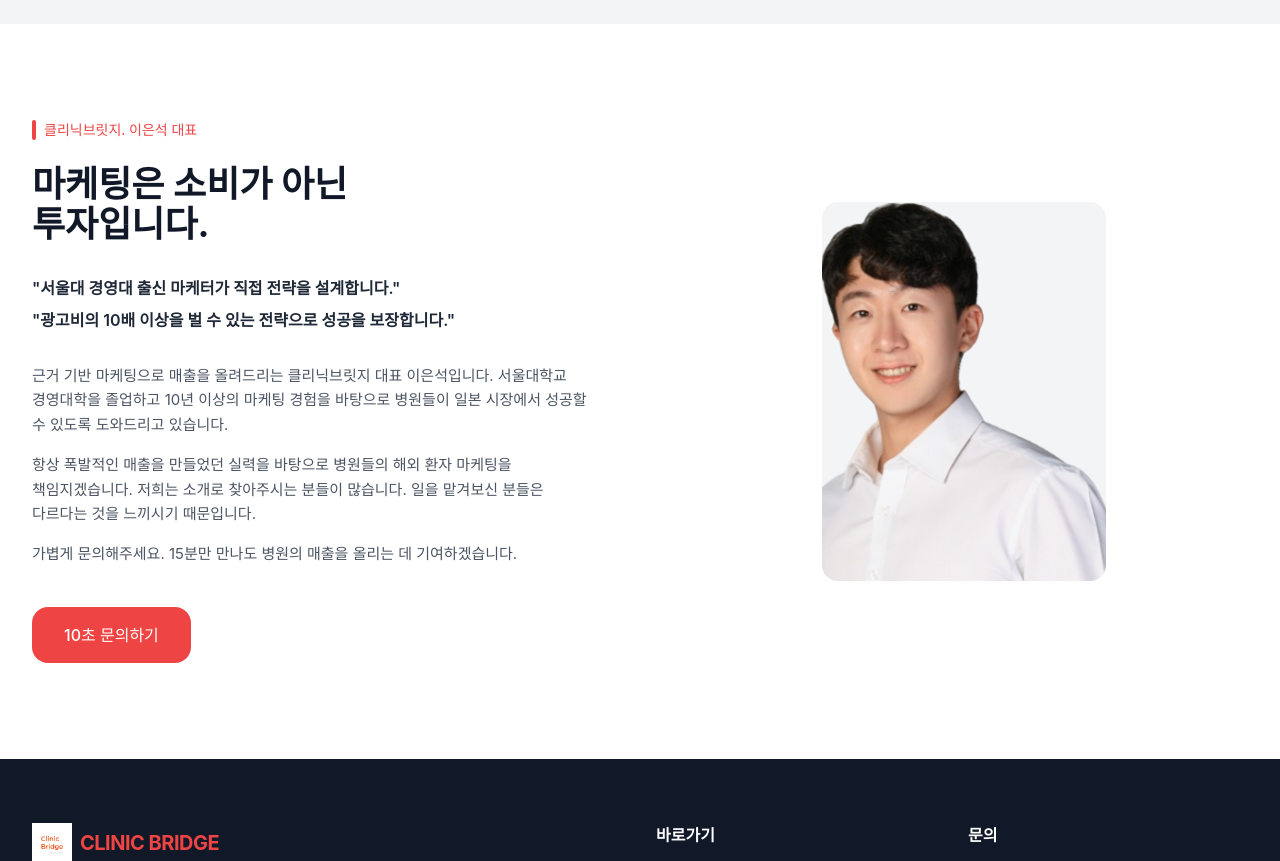
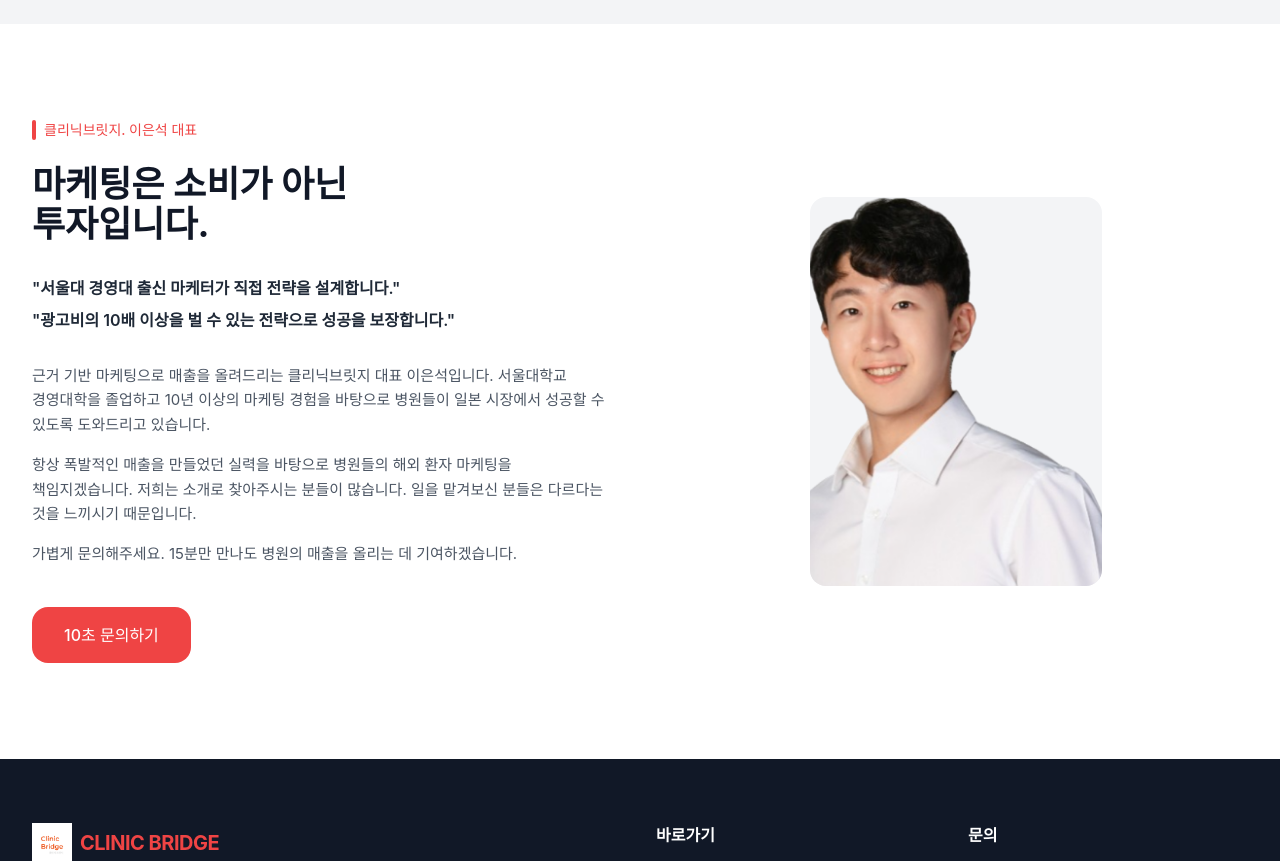
Before and after one commit to hckang2000/marketing, a Next.js app: page /about in a window 1280 px wide. Shown: the part 980-1841 px from the top of the page. Built offline with nearby package versions, Linux system fonts and the light colour scheme; no server answers; a web font is replaced by a local one.

Commit message:
style: CEO 이미지 가운데 정렬, 컬럼 간격 축소

```diff
--- a/src/app/about/page.tsx
+++ b/src/app/about/page.tsx
@@ -29,7 +29,7 @@
             initial={{ opacity: 0, y: 20 }}
             animate={{ opacity: 1, y: 0 }}
             transition={{ duration: 0.6 }}
-            className="grid grid-cols-1 lg:grid-cols-2 gap-12 lg:gap-20 items-center"
+            className="grid grid-cols-1 lg:grid-cols-2 gap-8 lg:gap-12 items-center"
           >
             {/* Left: Text */}
             <div>
@@ -78,7 +78,7 @@
             </div>
 
             {/* Right: Image */}
-            <div className="relative flex justify-center">
+            <div className="flex items-center justify-center">
               <div className="relative w-1/2 aspect-[3/4] rounded-2xl overflow-hidden bg-gray-100">
                 <Image
                   src="/images/ceo-image.png"
```
